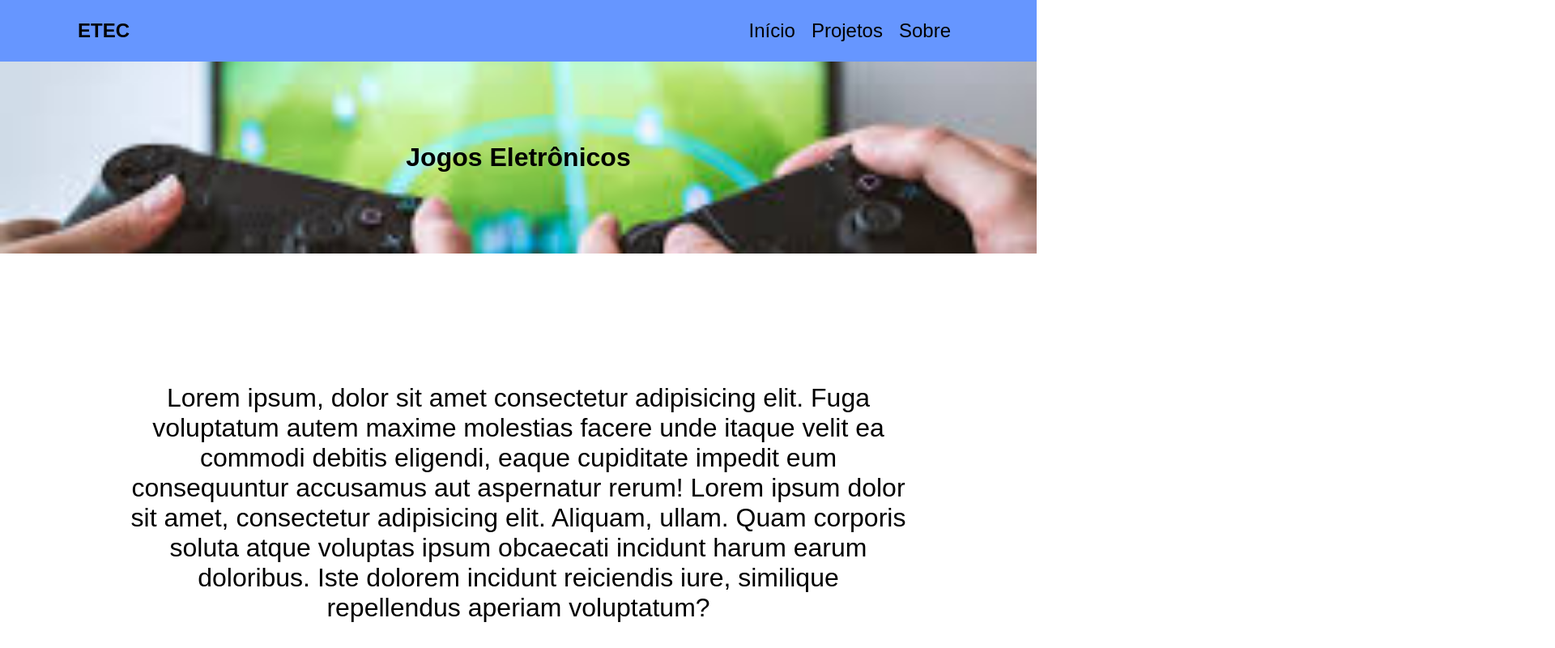
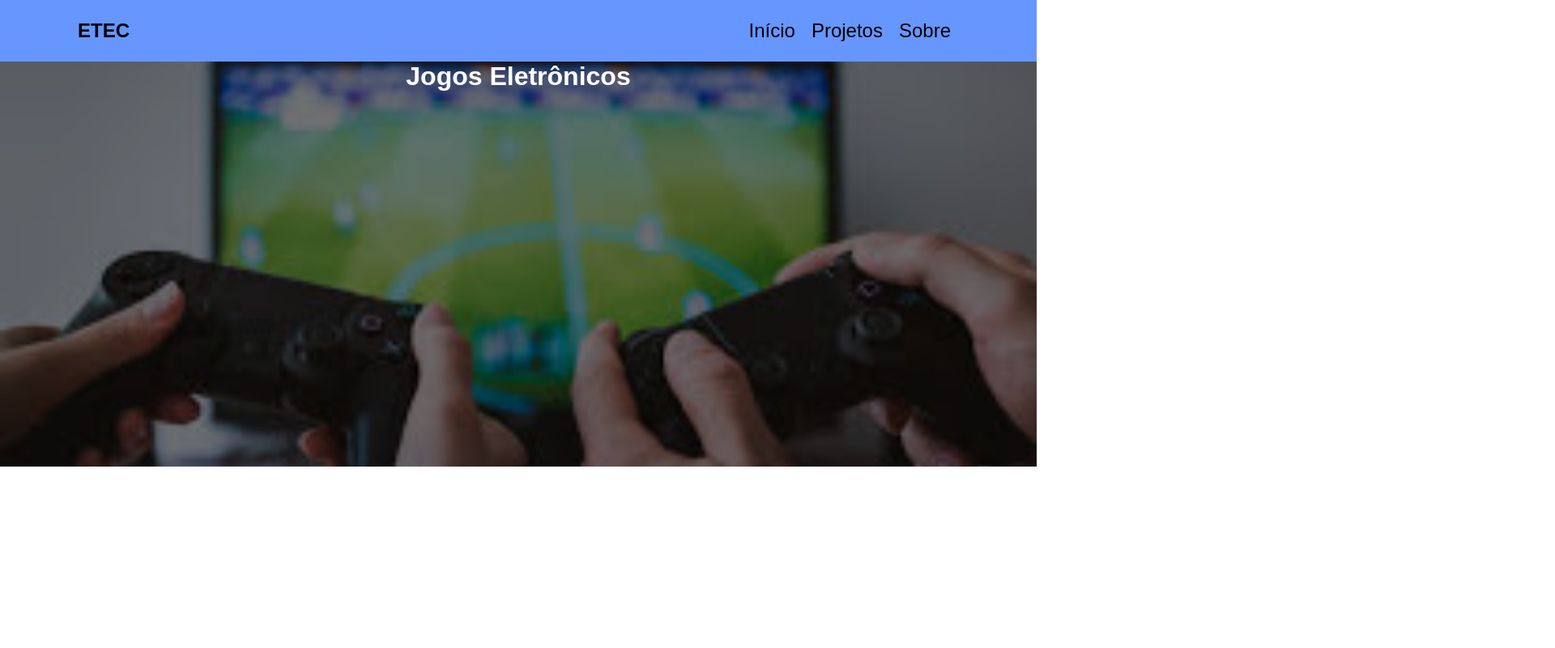
Before and after one commit to pPedro-Code/site-jogos-eletronicos, a plain HTML site: page index.html in a window 1280 px wide. Shown: the top 800 px of the page at 81% size, 1920 px wide, since content can reach past the window. Drawn offline with Linux system fonts and the light colour scheme.

Commit message:
início
mudando a imagem inicial

```diff
--- a/index.html
+++ b/index.html
@@ -36,7 +36,11 @@
     </header>
 
     <main>
-        <h1 class="introdução">Jogos Eletrônicos</h1>
+        <div class="introdução">
+            <div class="conteúdo">
+                <h1>Jogos Eletrônicos</h1>
+            </div>
+        </div>
         <p class="inf-menu">Lorem ipsum, dolor sit amet consectetur adipisicing elit. Fuga voluptatum autem maxime molestias facere unde itaque velit ea commodi debitis eligendi, eaque cupiditate impedit eum consequuntur accusamus aut aspernatur rerum! Lorem ipsum dolor sit amet, consectetur adipisicing elit. Aliquam, ullam. Quam corporis soluta atque voluptas ipsum obcaecati incidunt harum earum doloribus. Iste dolorem incidunt reiciendis iure, similique repellendus aperiam voluptatum?</p>
         <h2>História</h2>
         <h2 style="text-align: right;">Publico</h2>
--- a/style/style-1.css
+++ b/style/style-1.css
@@ -93,17 +93,27 @@
 }
 
 main .introdução{
-    padding: 100px;
+    height: 500px;
+    width: 100%;
     background-image: url(../images/fundo-1.jpeg);
     background-repeat: no-repeat;
-    background-position: center;
+    background-position: center center;
     background-size: cover;
+    color: #fff;
+    z-index: 1;
+}
+
+.introdução .conteúdo {
+    background: #0000008e;
+    height: 500px;
+    width: 100%;
+
 }
 
 .inf-menu {
     text-align: center;
-    padding: 5em;
-    font-size: 2em;
+    padding: 100%;
+    font-size: 100%;
 }
 
 h2 {
```
